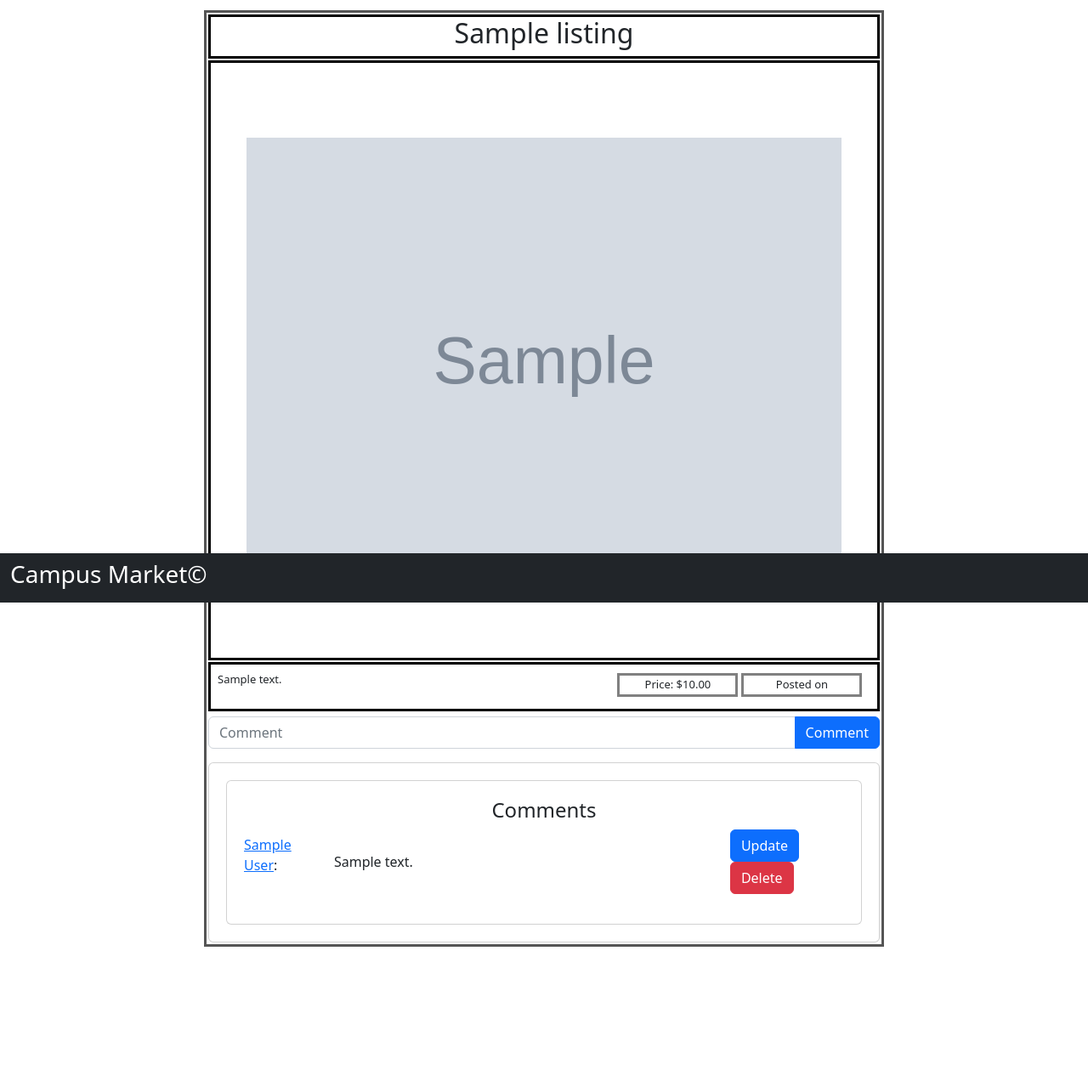
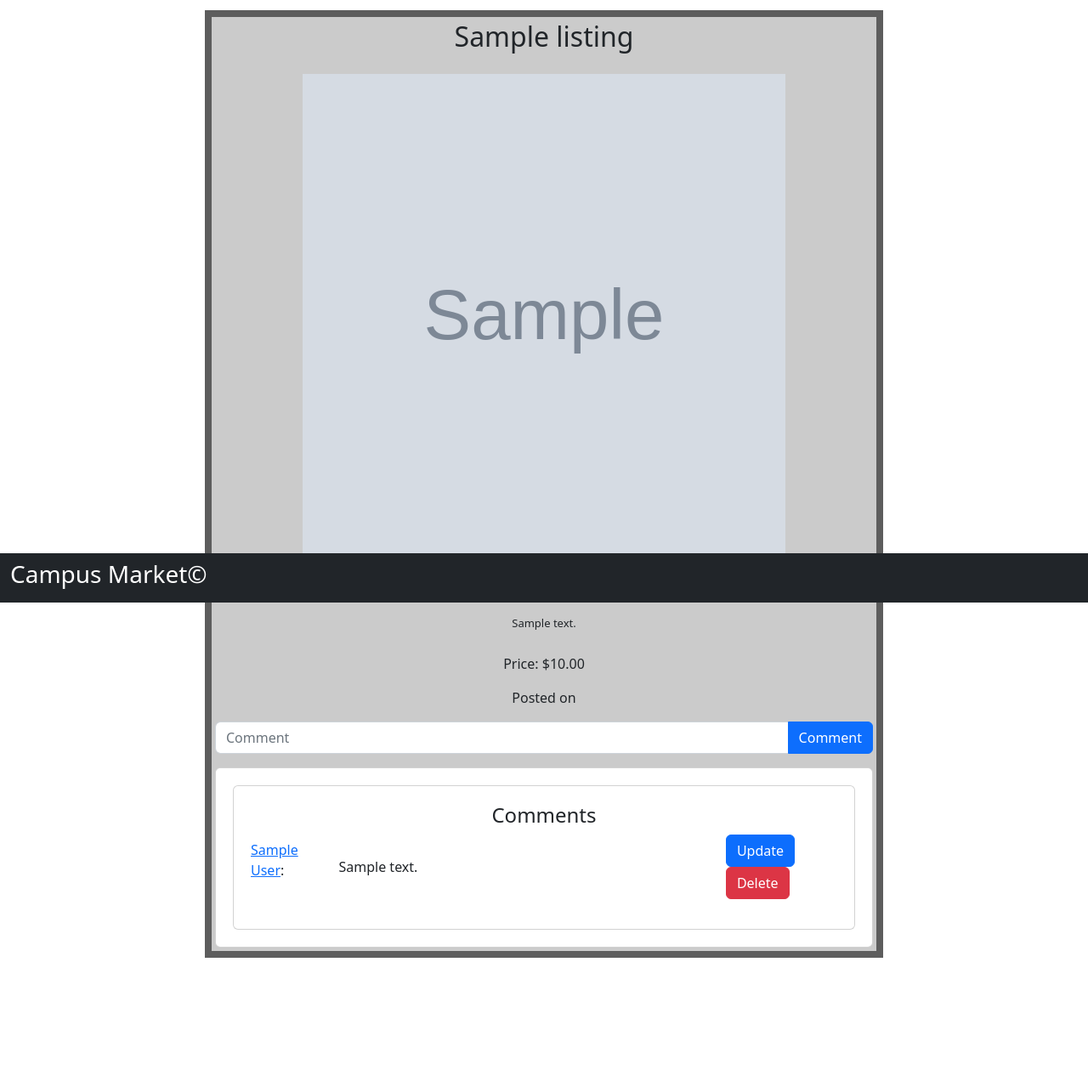
Before and after one commit to njohns91/3155_final_project, a Flask app: template templates/listing_page.html in a window 1280 px wide. Shown: the part 91-1363 px from the top of the page at 85% size. Before the commit the page ends 1205 px from the top, so only its background shows below. Run offline with Flask 3, Linux system fonts and the light colour scheme; tables that the repository leaves empty hold one stand-in row (values such as "Sample post"); the template is opened without the code that fills it: values that come from a table or form of the project are taken from there, most other values are stand-ins (such as "Sample title", 1, 10 or a date in 2020); grey boxes marked "Sample" are stand-in pictures.

Commit message:
Backing up a merge

```diff
--- a/static/css/styles.css
+++ b/static/css/styles.css
@@ -82,10 +82,8 @@ form[name="create_form"] {
 }
 
 .column .card img {
-    width: 250px;
-    height: 250px;
-    object-fit: contain;
-    align-items: center;
+    width: 100%;
+    max-height: auto;
     padding: 0;
     margin: 0;
 }
@@ -111,7 +109,6 @@ form[name="create_form"] {
     width: 30%;
     margin-top: 75px;
     padding: 20px;
-    text-align: center;
 }
 
 .main-body .column-left-hidden {
@@ -145,11 +142,8 @@ form[name="create_form"] {
 }
 
 .column-right .card img {
-    align-items: center;
-    justify-content: center;
-    width: 200px;
-    height: 200px;
-    object-fit: contain;
+    width: 100%;
+    max-height: auto;
     padding: 0;
     margin: 0;
 }
@@ -167,161 +161,54 @@ form[name="create_form"] {
 }
 
 /* Listing-Page */
-.main-body .listing-column-main {
-    display: flex;
-    justify-content: center;
-    width: 800px;
-    position: relative;
-    padding: 2px;
+.main-body .listing-column-side {
+    float: left;
+    width: 15%;
+    padding: 0;
     text-align: center;
     margin-top: 12px;
-    margin-left: auto;
-    margin-right: auto;
-    border: 3px solid #555;
 }
 
-.main-body .listing-column-main .listing-title {
-    display: block;
-    width: 100%;
-    border: 3px solid black;
+.main-body .listing-column-main {
+    float: left;
+    width: 70%;
+    padding: 8px;
+    text-align: center;
+    margin-top: 12px;
+    background-color: rgba(93, 93, 93);
 }
 
-.main-body .listing-column-main .listing-image {
-    display: flex;
-    width: 790px;
-    justify-content: center;
-    border: 3px solid black;
-    margin-top: 2px;
+.listing-column-main .main-card img {
+    width: 600px;
+    height: 600px;
+    object-fit: cover;
+    object-position: center;
+    border-top-left-radius: 4px;
+    border-top-right-radius: 4px;
+    padding: 16px;
+    margin: 1px;
 }
 
-.main-body .listing-column-main .listing-image img {
-    float: left;
-    width: 700px;
-    height: 700px;
-    object-fit: contain;
+.listing-column-main .main-card h2 {
+    font-weight: 450;
 }
 
-.main-body .listing-column-main .description-container {
-    width: 100%;
-    height: auto;
-    margin-top: 2px;
-    border: 3px solid black;
-    padding: 5px;
+.listing-column-main .main-card .listing-description{
+    display: inline-block;
+    font-size: small;
+    padding: 10px;
     text-align: center;
     word-wrap: break-word;
-    display: inline-block;
+    width: 65%;
 }
 
-
-.main-body .listing-column-main .description-container .listing-description {
-    float: left;
-    width: 60%;
-    padding: 1px;
-    margin: 2px;
-    text-align: left;
-    font-size: small;
-    position: relative;
+.main-card {
+    background-color: rgb(203, 203, 203);
+    padding: 4px;
 }
 
-.main-body .listing-column-main .description-container .price-date-labels {
-    display: flex;
-    float: left;
-    width: 38%;
-    padding: 1px;
-    margin: 2px;
-    position: relative;
-    font-size: small;
-}
-
-.main-body .listing-column-main .description-container .price-date-labels .price {
-    border: 3px solid grey;
-    padding: 1px;
-    margin: 2px;
-    width: 50%;
-}
-
-.main-body .listing-column-main .description-container .price-date-labels .date-posted {
-    border: 3px solid grey;
-    padding: 1px;
-    margin: 2px;
-    width: 50%;
-}
-
-.main-body .form-area {
-    display: flex;
-    width: 100%;
-    position: relative;
-}
-
-.main-body .price-date-labels {
-    display: flex;
-    width: 100%;
-}
-
-.main-body .main-card .comment-area {
-    display: block;
-    width: 100%;
-    justify-content: center;
-    align-items: center;
-}
-
-/* etc. */
-
-.single-comment{
-    padding-bottom: 15px;
-    display: flex;
-}
-
-.comment-left{
-    width: 14%;
-    text-align: left;
-    margin-right: 1%;
-}
-
-.comment-middle{
-    width:65%;
-    text-align: left;
-    margin-right: 1%;
-}
-
-.comment-right{
-    width:19%;
-    text-align: left;
-}
-
-.comment-button{
-    display: inline-block;
-}
-
-.comment-update-right{
-    width:85%;
-    text-align: left;
-}
-
-.comment-text, .comment-date{
-    margin:0px;
-    padding:0px;
-}
-
-.cancel-button{
-    border-left: 1px solid black;
-    background: red;
-}
-#custom{
-        --bs-btn-color: #F0914D;
-        --bs-btn-border-color: #F0914D;
-        --bs-btn-hover-color: #F3E1D5;
-        --bs-btn-hover-bg: #F0914D;
-        --bs-btn-hover-border-color: #F0914D;
-        --bs-btn-focus-shadow-rgb: 25,135,84;
-        --bs-btn-active-color: #F3E1D5;
-        --bs-btn-active-bg: #F0914D;
-        --bs-btn-active-border-color: #F0914D;
-        --bs-btn-active-shadow: inset 0 3px 5px rgba(0, 0, 0, 0.125);
-        --bs-btn-disabled-color: #F0914D;
-        --bs-btn-disabled-bg: transparent;
-        --bs-btn-disabled-border-color: #F0914D;
-        --bs-gradient: none;
+.listing-column-side {
+    visibility: hidden;
 }
 
 .single-comment{
--- a/templates/listing_page.html
+++ b/templates/listing_page.html
@@ -1,16 +1,16 @@
 {% extends '_layout_pages.html' %}
 
 {% block body %}
+<div class="row">
+    <div class="listing-column-side">
+        <h1>Side 1</h1>
+    </div>
+
     <div class="listing-column-main">
         <div class="main-card">
-        <div class="listing-title">
             <h2>{{Listing.title}}</h2>
-        </div>
-        <div class="listing-image">
             <img src="/static/listing_images/{{Listing.listing_image}}" alt="Listing-img">
-        </div>
-        <div class="description-container">
-            <div class="description-area">
+            <h3>{{Listing.category}}</h3>
             <div class="listing-description">
                 <p>{{Listing.listing_description}}</p>
             </div>
@@ -18,15 +18,10 @@
                 <p class="price">Price: {{"${:0,.2f}".format(Listing.price)}}</p>
                 <p class="date-posted">Posted on {{Listing.date_posted.strftime("%b %d %Y")}}</p>
             </div>
-            </div>
-        </div>
-        <div class="comment-area">
-            <div class="form-area">
             <form class="input-group mb-3" method = "POST" action="/create_comment/{{Listing.listing_id}}">
                 <input type="text" id="text" name="text" class="form-control" placeholder="Comment">
                 <button type="submit" class="btn btn-primary">Comment</button>
             </form>
-            </div>
             <div id="comments-{{Listing.listing_id}}">
                 <div class="card">
                     <div class="card body">
@@ -62,7 +57,9 @@
                 </div>
             </div>
         </div>
-
+    </div>
+    <div class="listing-column-side">
+        <h1>Side 1</h1>
     </div>
 </div>
 {% endblock %}
```
Lines whose indentation alone changed are shown as unchanged.
